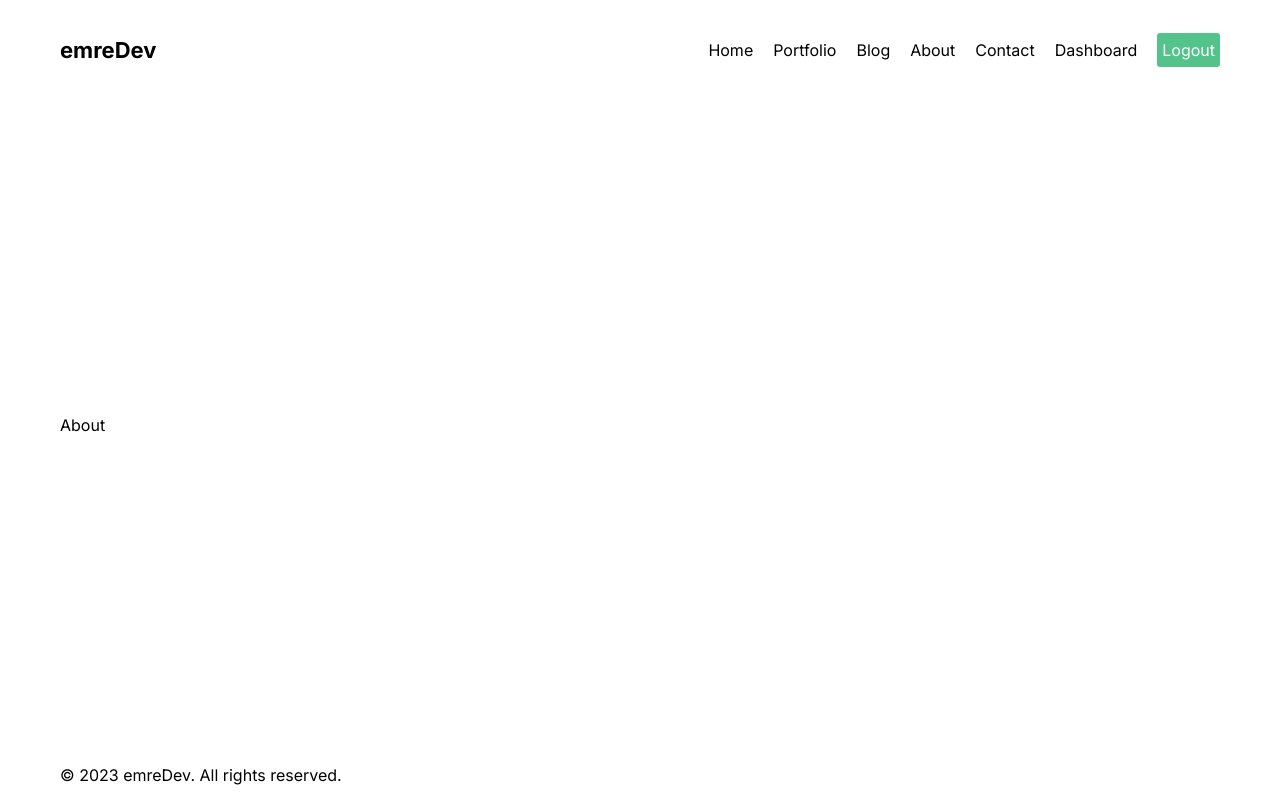
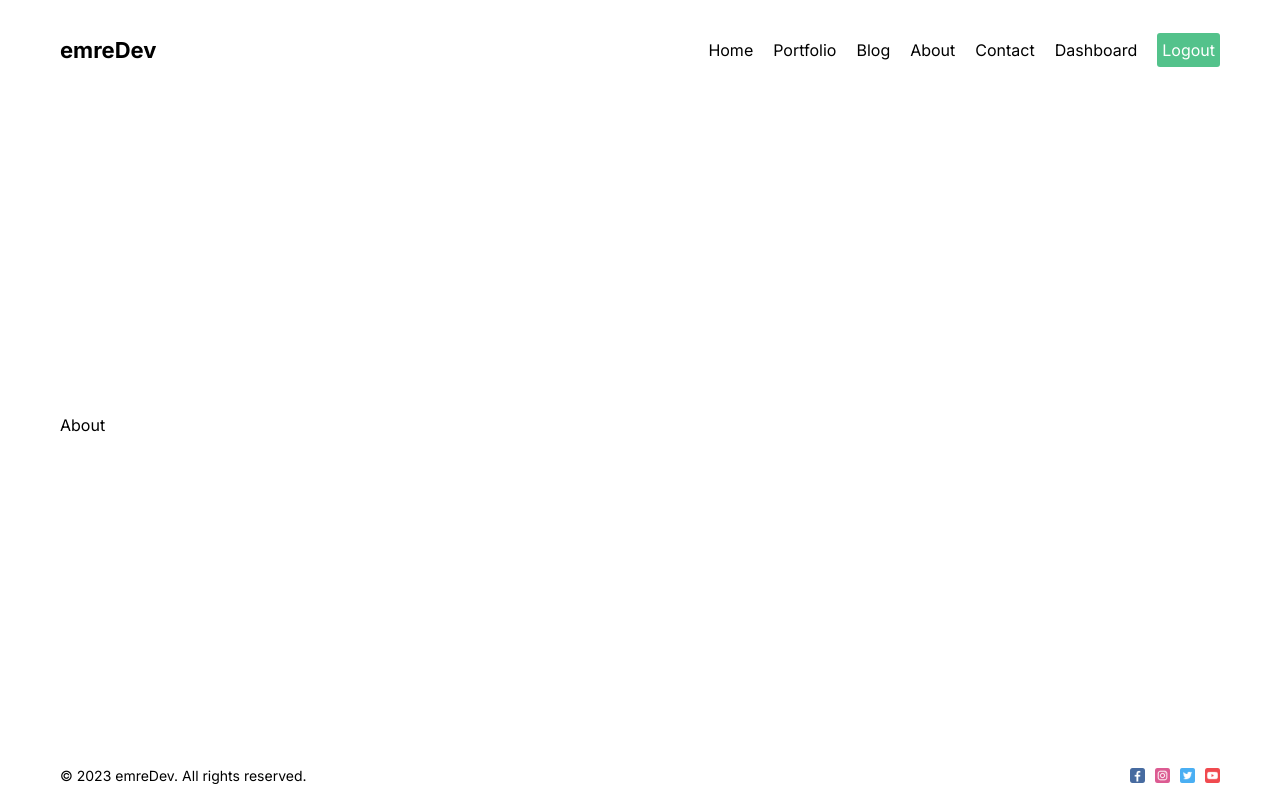
Before and after one commit to emrecoban/company, a Next.js app: page /about in a window 1280 px wide. Built offline with nearby package versions, Linux system fonts and the light colour scheme.

Commit message:
Added social icons to footer

```diff
--- a/src/components/footer/Footer.jsx
+++ b/src/components/footer/Footer.jsx
@@ -1,11 +1,17 @@
 import React from 'react'
 import style from './footer.module.css'
+import Image from 'next/image'
 
 const Footer = () => {
     return (
         <div className={style.container}>
             <div>&copy; {new Date().getFullYear()} emreDev. All rights reserved.</div>
-            <div></div>
+            <div className={style.social}>
+                <Image className={style.icon} src="/1.png" width={15} height={15} alt="facebook" />
+                <Image className={style.icon} src="/2.png" width={15} height={15} alt="instagram" />
+                <Image className={style.icon} src="/3.png" width={15} height={15} alt="twitter" />
+                <Image className={style.icon} src="/4.png" width={15} height={15} alt="youtube" />
+            </div>
         </div>
     )
 }
--- a/src/components/footer/footer.module.css
+++ b/src/components/footer/footer.module.css
@@ -1,6 +1,18 @@
 .container {
     height: 50px;
+    font-size: 14px;
     display: flex;
     align-items: center;
-    justify-items: space-between;
+    justify-content: space-between;
 }
+
+.social {
+    display: flex;
+    align-items: center;
+    gap: 10px;
+}
+
+.icon {
+    cursor: pointer;
+    opacity: 0.8;
+}
```
